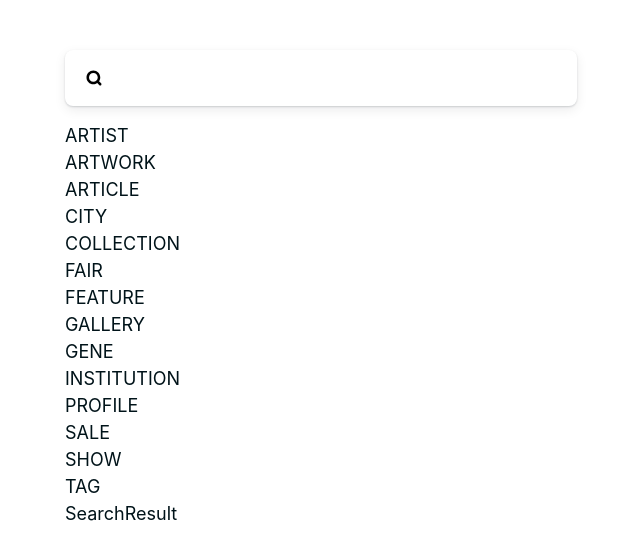
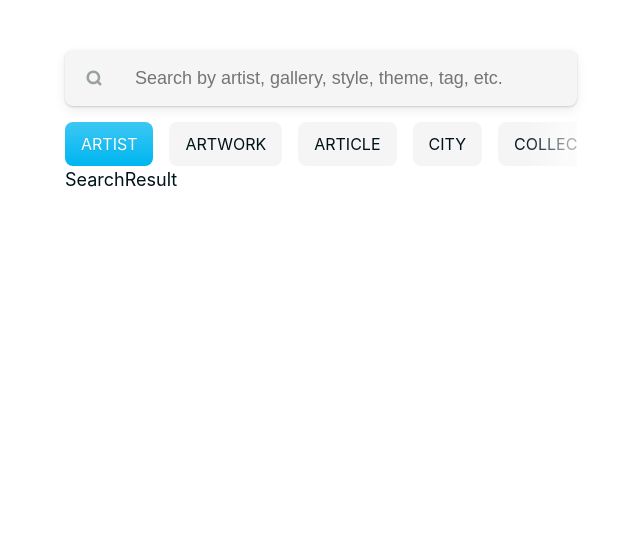
Before and after one commit to Ihor93/frontend-assignment, a React (Create React App) app: page / in a window 1280 px wide. Shown: the top 560 px of the page, without its empty margins (319-959 px from the left). Built offline with nearby package versions, Linux system fonts and the light colour scheme.

Commit message:
Finished search entities and added untouched state for SearchInput

```diff
--- a/src/module/search/SearchModule.component.tsx
+++ b/src/module/search/SearchModule.component.tsx
@@ -11,7 +11,7 @@ import "./styles.css"
 interface Props {}
 interface State {
     query : string,
-    activeEntities : string[]
+    activeEntity : string
 }
 
 export class SearchModule extends React.Component<Props,State> {
@@ -22,7 +22,7 @@ export class SearchModule extends React.Component<Props,State> {
         super(props);
         this.state = {
             query: "",
-            activeEntities : [searchEntities[0]]
+            activeEntity : searchEntities[0]
         };
         this.delayedCall = new DelayedCall(this.makeDelayedCall, 500);
     }
@@ -42,8 +42,12 @@ export class SearchModule extends React.Component<Props,State> {
         this.delayedCall.run();
     };
 
-    toggleEntity = (entity : string) => {
-        console.log(entity)
+    selectEntity = (entity : string) => {
+        if (entity !== this.state.activeEntity) {
+            this.setState({
+                activeEntity : entity
+            })
+        }
     };
 
     private renderQueryResult = ({loading, error, data}: QueryResult) => {
@@ -54,7 +58,7 @@ export class SearchModule extends React.Component<Props,State> {
                 {
                     !(loading && error) &&
                     <>
-                        <SearchEntities activeEntities={this.state.activeEntities} selectEntity={this.toggleEntity}/>
+                        <SearchEntities activeEntity={this.state.activeEntity} selectEntity={this.selectEntity}/>
                         <SearchResult/>
                     </>
                 }
@@ -70,7 +74,7 @@ export class SearchModule extends React.Component<Props,State> {
                 query={GET_SEARCH_RESULTS}
                 variables={{
                     query: this.state.query,
-                    entities : this.state.activeEntities
+                    entities : [this.state.activeEntity]
                 }}
             />
         );
--- a/src/module/search/components/SearchEntities/SearchEntities.component.tsx
+++ b/src/module/search/components/SearchEntities/SearchEntities.component.tsx
@@ -1,23 +1,41 @@
 import React from "react";
 import {searchEntities} from "../../models"
+import "./styles.css"
 
 interface Props {
-    activeEntities: string[]
+    activeEntity: string
     selectEntity(entity: string): void
 }
 
-export function SearchEntities({activeEntities, selectEntity}: Props) {
+export class SearchEntities extends React.Component<Props> {
+    private containerRef: React.RefObject<HTMLUListElement>;
+
+    constructor(props) {
+        super(props);
+
+        this.containerRef = React.createRef();
+    }
+
+    onEntityClick(entity)  {
+        return (event) => {
+            event.target.scrollIntoView({behavior: "smooth", inline: "center"});
+            this.props.selectEntity(entity);
+        }
+    };
+
+    render() {
+        const { activeEntity } = this.props;
         return (
-        <div className="search-entities">
-            <ul>
+            <div className="search-entities-container">
+                <ul className="search-entities" ref={this.containerRef}>
                     {
                         searchEntities.map(entity => {
-                        const isActive = activeEntities.includes(entity);
+                            const isActive = activeEntity === entity;
                             return (
                                 <li
                                     key={entity}
-                                onClick={() => selectEntity(entity)}
-                                className={isActive ? "search-entity-item active" : "search-entity-item"}>
+                                    onClick={this.onEntityClick(entity)}
+                                    className={isActive ? "search-entities-item active" : "search-entities-item"}>
                                     {entity}
                                 </li>
                             )
@@ -27,3 +45,4 @@ export function SearchEntities({activeEntities, selectEntity}: Props) {
             </div>
         );
     }
+}
--- /dev/null
+++ b/src/module/search/components/SearchEntities/styles.css
@@ -0,0 +1,43 @@
+.search-entities-container {
+	height: 44px;
+	overflow-y: hidden;
+	position: relative;
+}
+
+.search-entities-container:after {
+	content: "";
+	position: absolute;
+	right: 0;
+	top: 0;
+	height: 100%;
+	left: auto;
+	width: 0;
+	box-shadow: 0 0 40px 20px white;
+}
+
+.search-entities {
+	scroll-snap-type: x mandatory;
+	display: flex;
+	-webkit-overflow-scrolling: touch;
+	overflow-x: scroll;
+}
+
+.search-entities .search-entities-item {
+	padding: 0 16px;
+	background-color: #F5F5F6;
+	border-radius: 8px;
+	height: 44px;
+	scroll-snap-align: start;
+	margin-right: 16px;
+	font-size: 16px;
+	line-height: 44px;
+	cursor: pointer;
+	user-select: none;
+}
+
+.search-entities .search-entities-item.active {
+	background: #00B6F0 linear-gradient(360deg, rgba(255, 255, 255, 0.0001) 3.19%, rgba(255, 255, 255, 0.24) 100%);
+	color: #FFFFFF;
+	text-shadow: 0 1px 0 rgba(0, 19, 25, 0.08);
+	cursor: auto;
+}
--- a/src/module/search/components/SearchInput/SearchInput.component.tsx
+++ b/src/module/search/components/SearchInput/SearchInput.component.tsx
@@ -11,6 +11,7 @@ interface Props {
 
 interface State {
     inputHasValue : boolean
+    unTouched : boolean
 }
 
 export class SearchInput extends React.Component<Props, State> {
@@ -20,7 +21,8 @@ export class SearchInput extends React.Component<Props, State> {
 
         this.inputRef = React.createRef();
         this.state = {
-            inputHasValue : false
+            inputHasValue : false,
+            unTouched : true
         }
     }
 
@@ -38,13 +40,26 @@ export class SearchInput extends React.Component<Props, State> {
         })
     };
 
+    onFocus = () => {
+        this.setState({
+            unTouched : false
+        })
+    };
+
     render() {
         const { loading } = this.props;
-        const { inputHasValue } = this.state;
+        const { inputHasValue, unTouched } = this.state;
+        const classNames = unTouched ? "search-input-container un-touched" : "search-input-container";
         return (
-            <div className="search-input-container">
+            <div className={classNames}>
                 <Search/>
-                <input ref={this.inputRef} type="text" className="search-input" onChange={this.onChangeValue}/>
+                <input
+                    placeholder="Search by artist, gallery, style, theme, tag, etc."
+                    onFocus={this.onFocus}
+                    ref={this.inputRef}
+                    type="text"
+                    className="search-input"
+                    onChange={this.onChangeValue}/>
                 { loading && <LoadingIcon/> }
                 { !loading && inputHasValue && <Clear onClick={this.onClear}/> }
             </div>
--- a/src/module/search/components/SearchInput/styles.css
+++ b/src/module/search/components/SearchInput/styles.css
@@ -12,6 +12,14 @@
 	font-size: 18px;
 	line-height: 24px;
 	color: #001319;
+}
+
+.search-input-container.un-touched .search-input {
+	background-color: #F5F5F6;
+}
+
+.search-input-container.un-touched .search-svg path {
+	fill: #99A1A3;
 }
 
 .search-input-container .clear-svg,
--- a/src/module/search/search-result-query.ts
+++ b/src/module/search/search-result-query.ts
@@ -1,10 +1,12 @@
 import {gql} from "apollo-boost";
 
 export const GET_SEARCH_RESULTS = gql`
-  query getSearchResults($query : String!, $entities : [String!]) {
+  query getSearchResults($query : String!, $entities : [SearchEntity]) {
     search(query: $query, first: 2, entities: $entities) {
       edges {
         node {
+          imageUrl
+          href
           displayLabel
         }
       }
```
Lines whose indentation alone changed are shown as unchanged.
